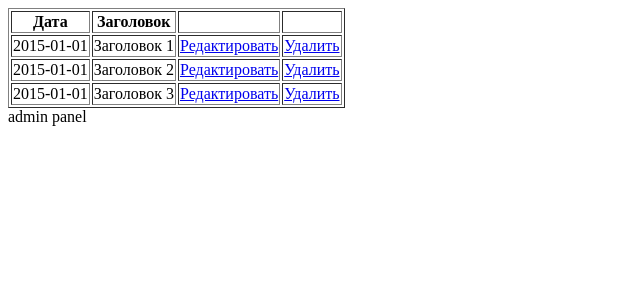
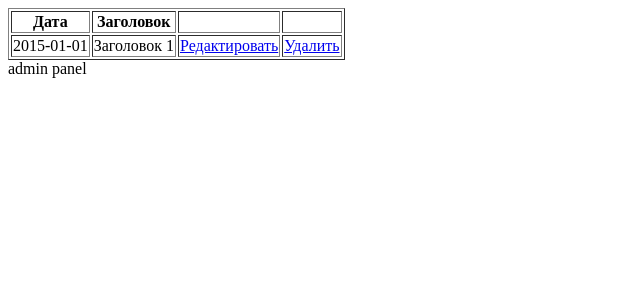
Before and after one commit to Greshch/blog_php, a PHP site: page /admin/index.php in a window 1280 px wide. Shown: the top 300 px of the page, without its empty margins (0-640 px from the left). Run offline with PHP 8.4, Linux system fonts and the light colour scheme; tables that the repository leaves empty or names only in its code hold one stand-in row (values such as "Sample post").

Commit message:
les_10 admin views

```diff
--- a/views/articles_admin.php
+++ b/views/articles_admin.php
@@ -15,27 +15,14 @@
         <th></th>
     </tr>
 
+    <?php foreach ($articles as $item) : ?>
         <tr>
             <td>2015-01-01</td>
             <td>Заголовок 1</td>
             <td><a href="#">Редактировать</a></td>
             <td><a href="#">Удалить</a></td>
         </tr>
-
-    <tr>
-        <td>2015-01-01</td>
-        <td>Заголовок 2</td>
-        <td><a href="#">Редактировать</a></td>
-        <td><a href="#">Удалить</a></td>
-    </tr>
-
-    <tr>
-        <td>2015-01-01</td>
-        <td>Заголовок 3</td>
-        <td><a href="#">Редактировать</a></td>
-        <td><a href="#">Удалить</a></td>
-    </tr>
-
+    <?php endforeach; ?>
 </table>
 
 </body>
```
Lines whose indentation alone changed are shown as unchanged.
